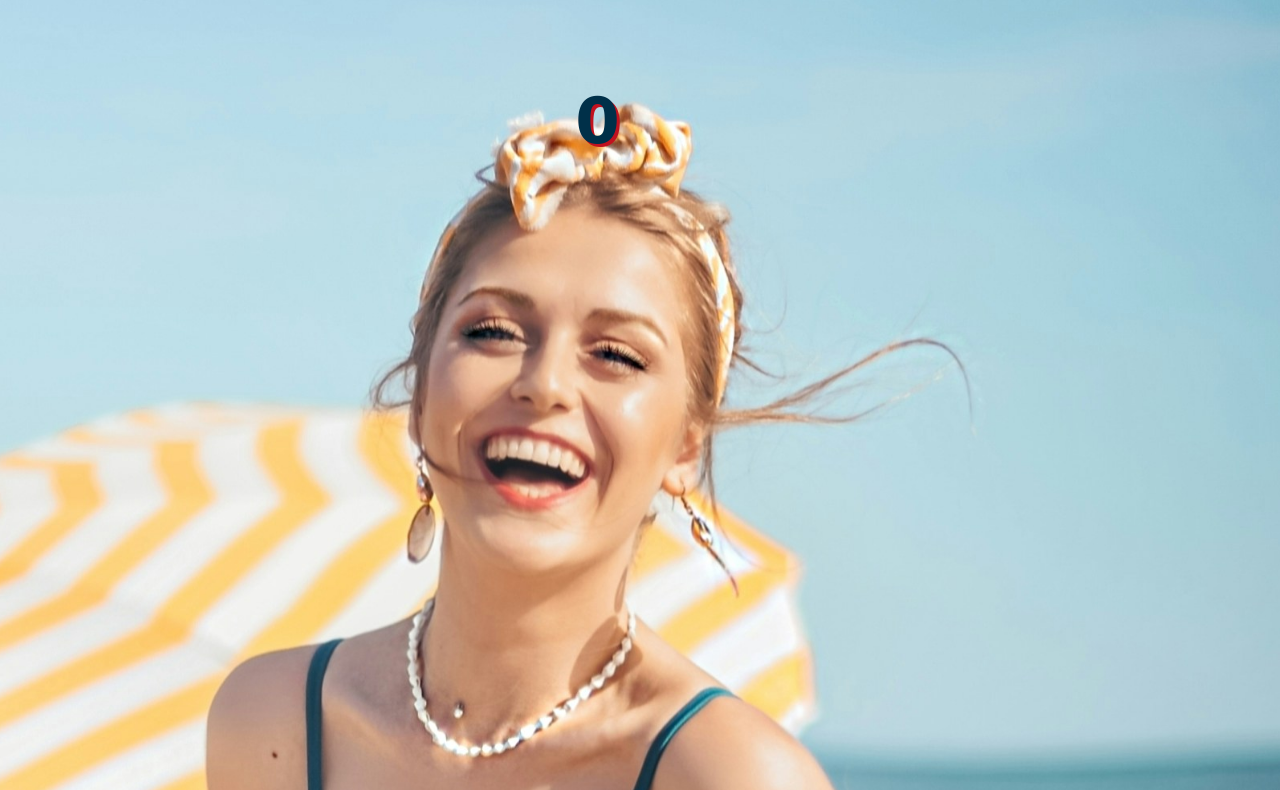
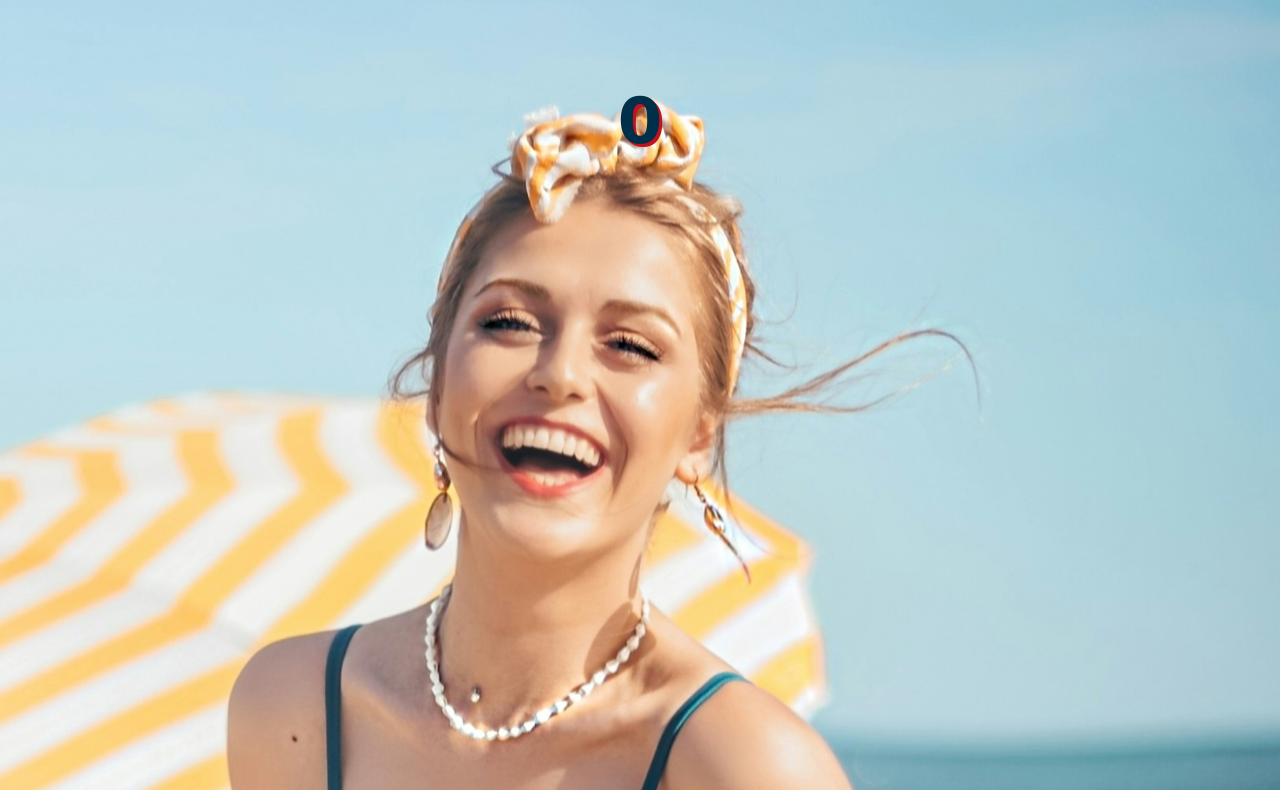
Before and after one commit to Ranejin/Girlsmile, a plain HTML site: page index.html in a window 1280 px wide. Shown: the part 207-997 px from the top of the page. Drawn offline with Linux system fonts and the light colour scheme; a web font is replaced by a local one.

Commit message:
Update styless.css

```diff
--- a/styless.css
+++ b/styless.css
@@ -4,14 +4,12 @@
     font-style: normal;
   }
 
-  body{
+body{
     font-family: "Love Ya Like A Sister", cursive;
     background-image: url(1.jpg);
     background-repeat: no-repeat;
-    background-size: 1702px 2556px;
-    background-position: -225px 0px;
-    width:1179px;
-    height:2556px;
+    background-position: center;
+    background-size: cover;
     text-align: center;
 }
 h1, h2{
```
